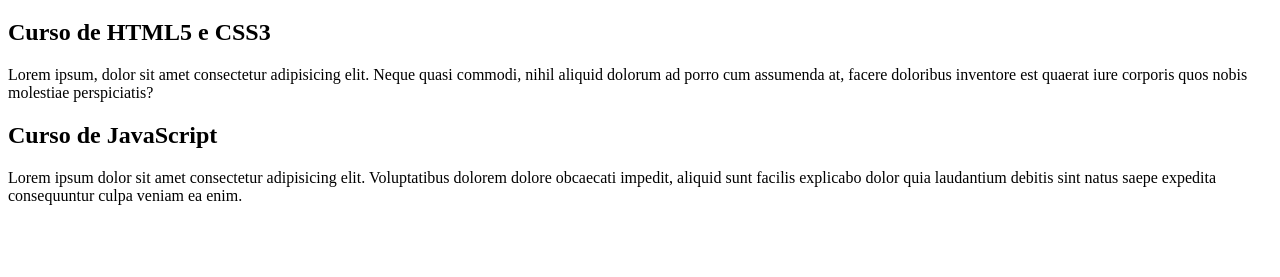
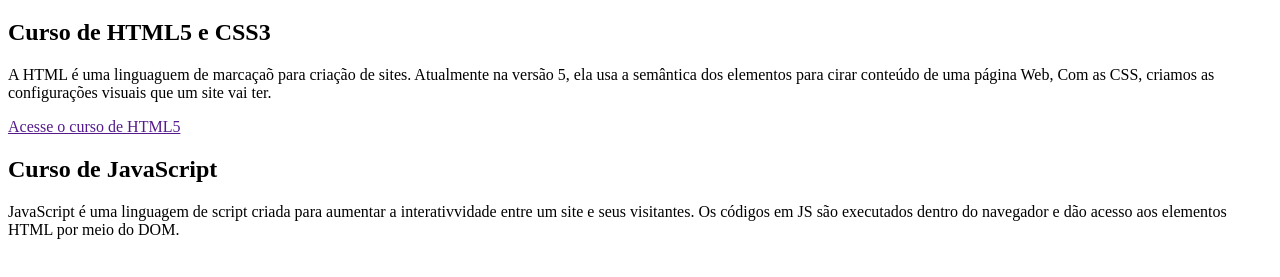
Before and after one commit to TeuzLemos/Curso-de-Git-e-Github, a plain HTML site: page Projeto Site/index.html in a window 1280 px wide. Shown: the part 61-338 px from the top of the page. Drawn offline with Linux system fonts and the light colour scheme.

Commit message:
Update index.html

```diff
--- a/Projeto Site/index.html
+++ b/Projeto Site/index.html
@@ -13,13 +13,14 @@
         <article>
             <h2>Curso de HTML5 e CSS3</h2>
             <p>
-                Lorem ipsum, dolor sit amet consectetur adipisicing elit. Neque quasi commodi, nihil aliquid dolorum ad porro cum assumenda at, facere doloribus inventore est quaerat iure corporis quos nobis molestiae perspiciatis?
+                A HTML é uma linguaguem de marcaçaõ para criação de sites. Atualmente na versão 5, ela usa a semântica dos elementos para cirar conteúdo de uma página Web, Com as CSS, criamos as configurações visuais que um site vai ter.
             </p>
+            <a href="">Acesse o curso de HTML5</a>
         </article>
         <article>
             <h2>Curso de JavaScript</h2>
             <p>
-                Lorem ipsum dolor sit amet consectetur adipisicing elit. Voluptatibus dolorem dolore obcaecati impedit, aliquid sunt facilis explicabo dolor quia laudantium debitis sint natus saepe expedita consequuntur culpa veniam ea enim.
+                JavaScript é uma linguagem de script criada para aumentar a interativvidade entre um site e seus visitantes. Os códigos em JS são executados dentro do navegador e dão acesso aos elementos HTML por meio do DOM.
             </p>
         </article>
     </main>
```
